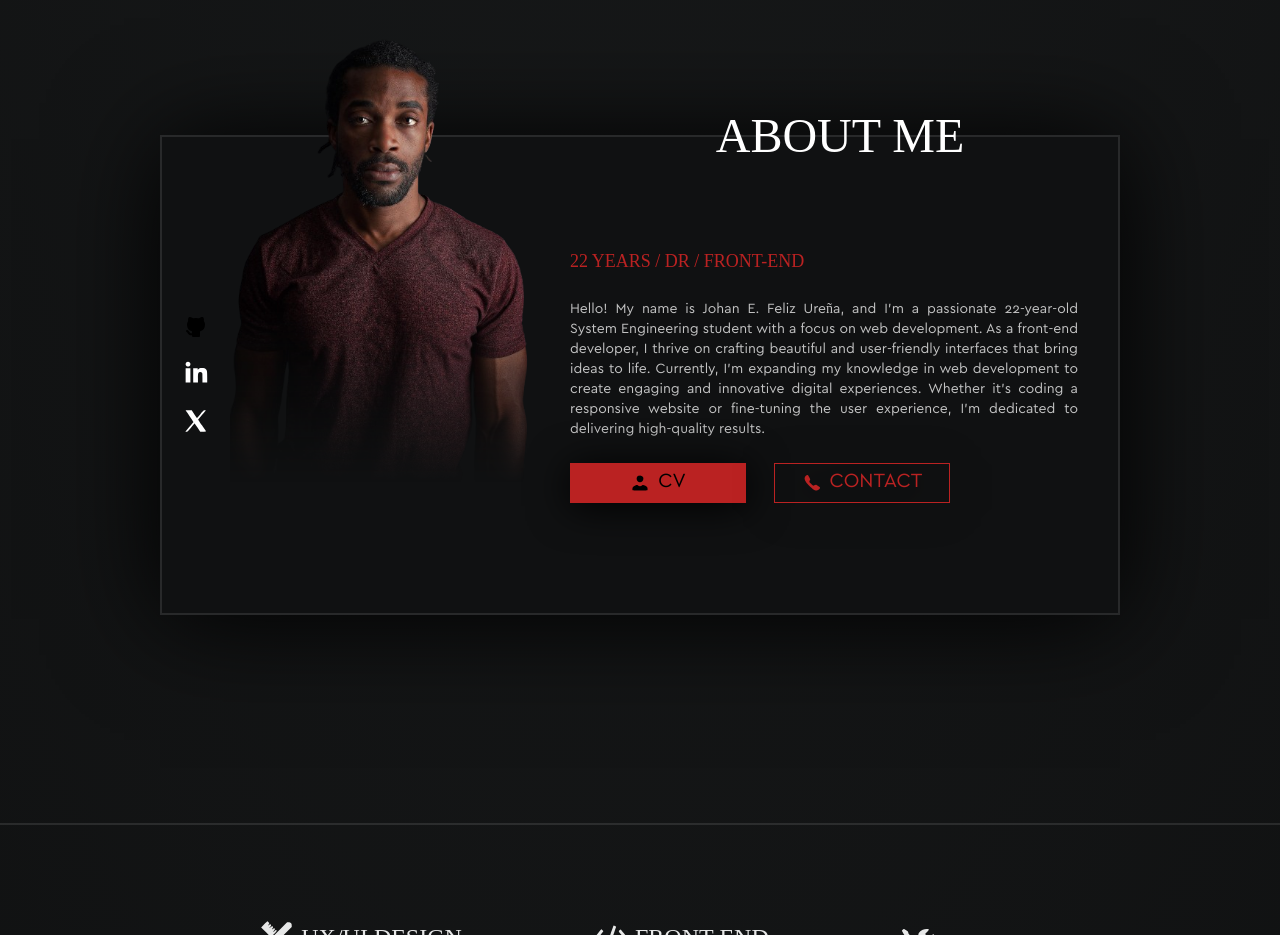
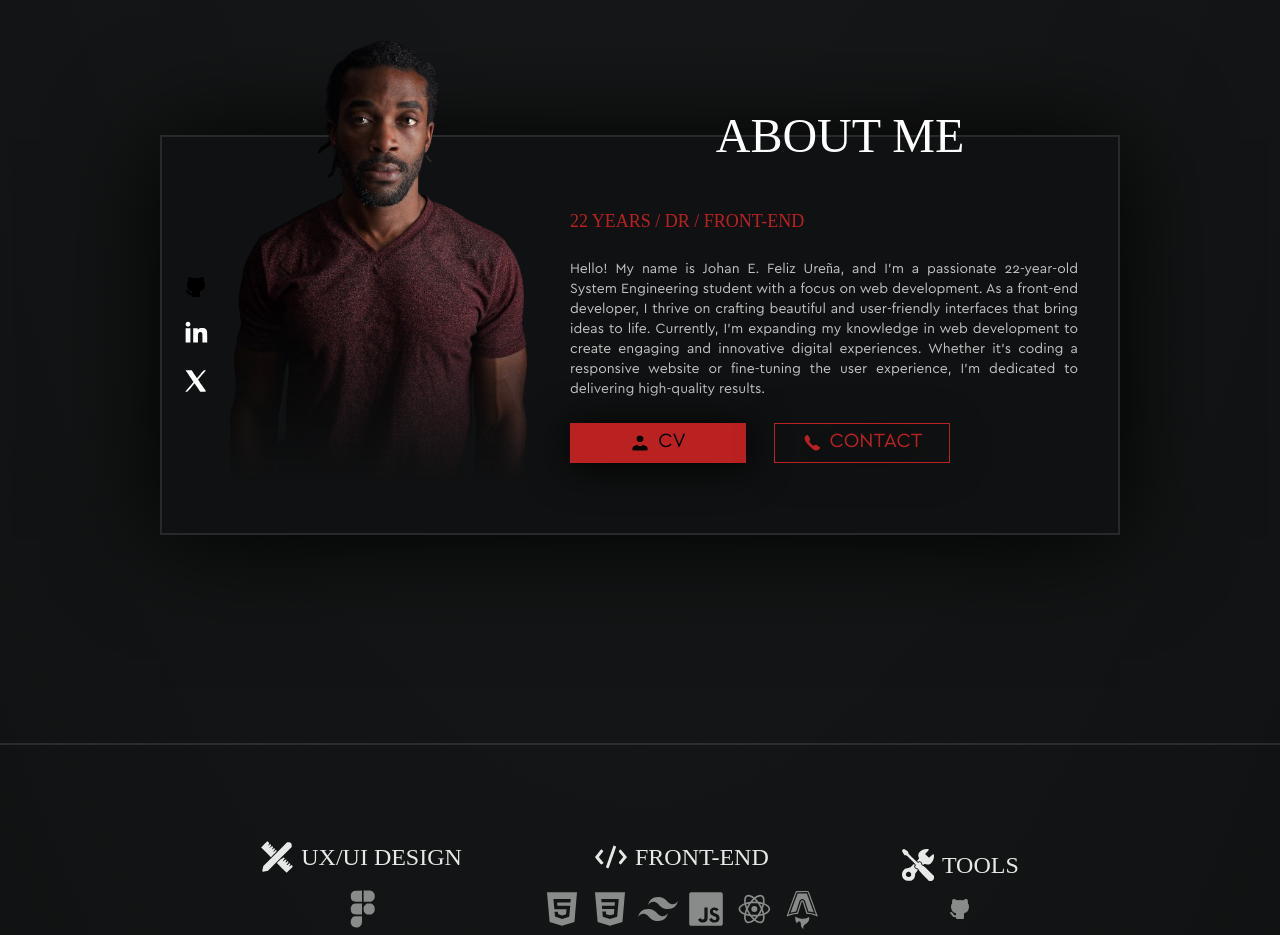
Before and after one commit to Johanfeliz08/devjohan-portfolio, an Astro site: page / in a window 1280 px wide. Shown: the part 2320-3255 px from the top of the page. Built offline with nearby package versions, Linux system fonts and the light colour scheme; Astro itself is replaced by a stand-in of ours; no server answers; a web font is replaced by a local one.

Commit message:
Fixed responsiveness of aboutme section

```diff
--- a/src/components/AboutMe.astro
+++ b/src/components/AboutMe.astro
@@ -18,7 +18,7 @@ import cvEnglish from "../assets/CV - Johan E. Feliz Ureña - English.pdf";
   </h2>
 
   <div
-    class="content flex flex-row w-full h-[30rem] max-h-[30rem] min-w-[53rem] border-2 border-solid border-white border-opacity-10"
+    class="content flex flex-row w-full min-h-[25rem] h-[25rem] max-h-[30rem] min-w-[53rem] border-2 border-solid border-white border-opacity-10"
   >
     <IconSideBar direction="lg:flex-col" />
 
--- a/src/components/Welcome.astro
+++ b/src/components/Welcome.astro
@@ -10,6 +10,8 @@ import UserIcon from "../assets/icons/userIcon.astro";
 import Phone from "../assets/icons/Phone.astro";
 import cvSpanish from "../assets/CV - Johan E. Feliz Ureña - Spanish.pdf";
 import cvEnglish from "../assets/CV - Johan E. Feliz Ureña - English.pdf";
+
+
 ---
 
 <section
```
